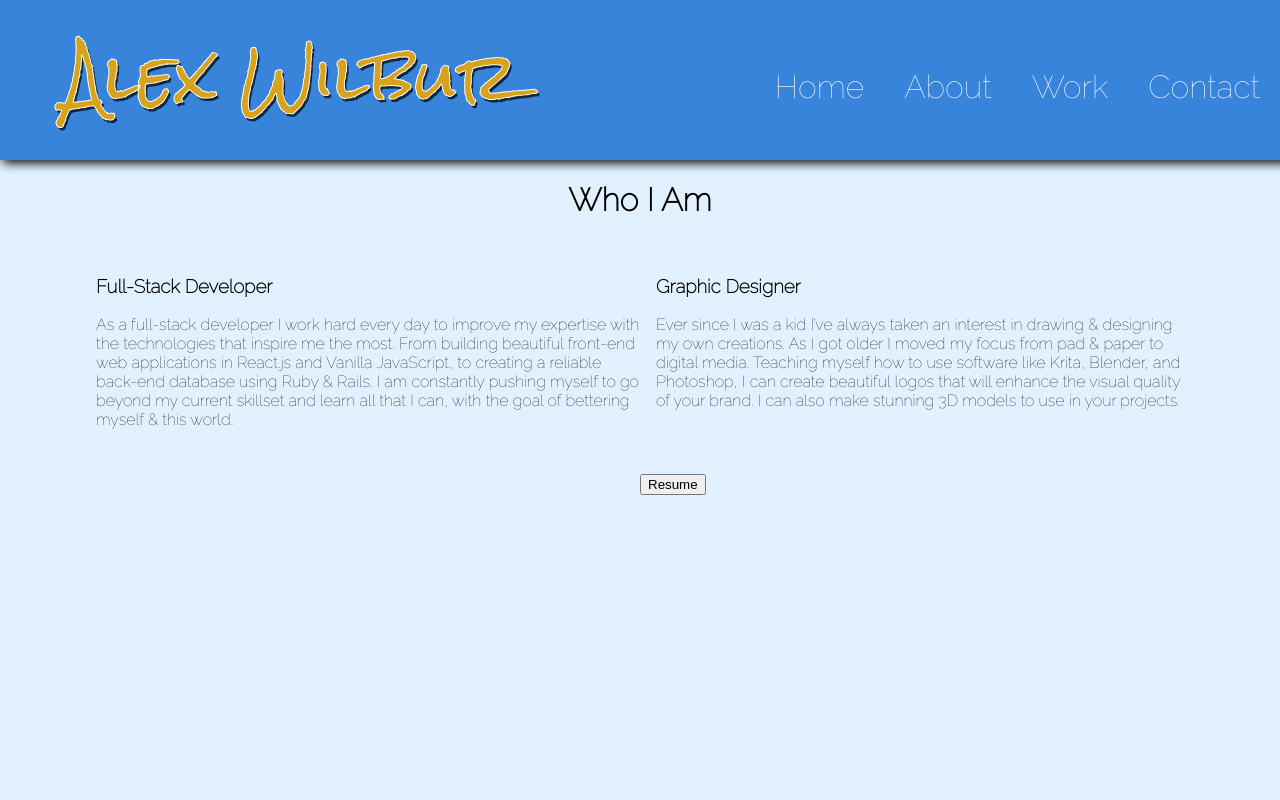
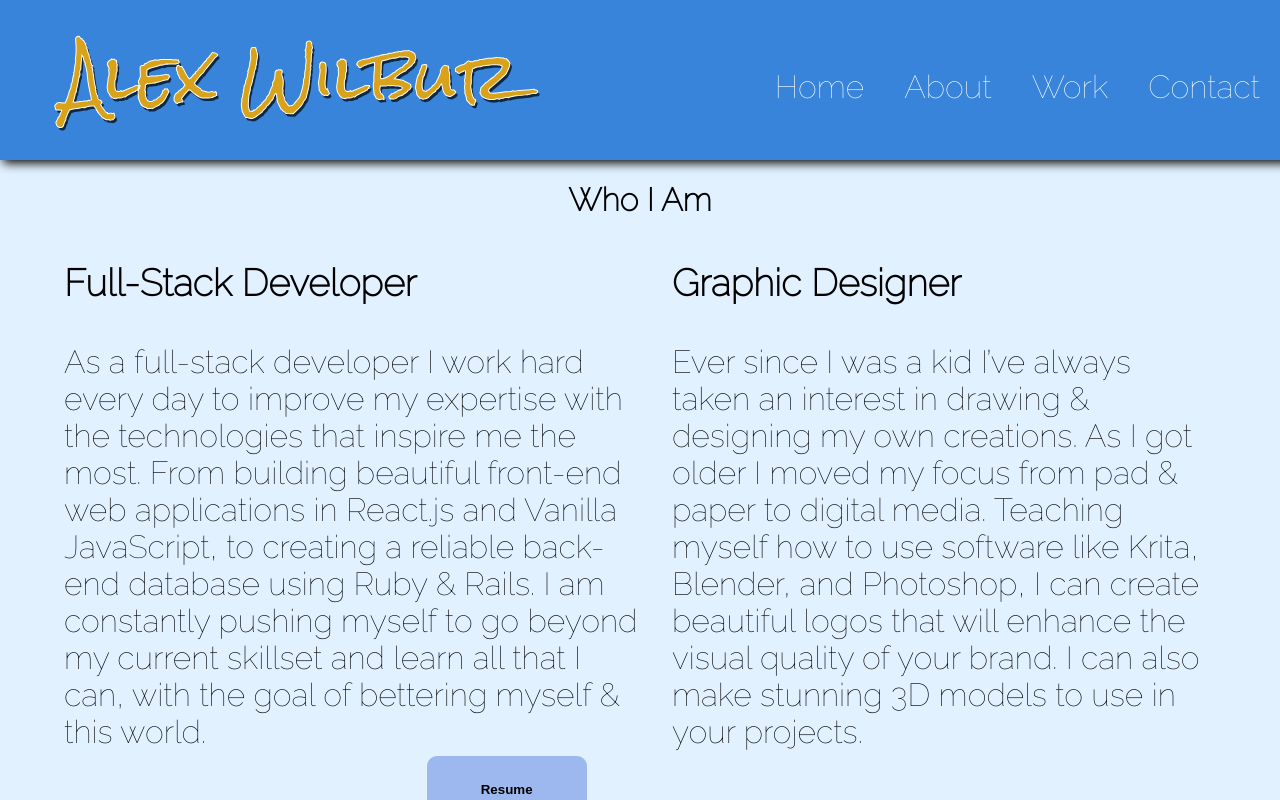
Before and after one commit to MrWil95/Portfolio, a React (Create React App) app in the folder client/: page /about in a window 1280 px wide. Built offline with nearby package versions, Linux system fonts and the light colour scheme.

Commit message:
fixed styling for about

```diff
--- a/client/src/components/Resume/Resume.css
+++ b/client/src/components/Resume/Resume.css
@@ -1,14 +1,33 @@
 .ResumeShadow {
   align-content: center;
   background-color: rgba(0, 0, 0, 0.5);
+  bottom: 38.7em;
   display: grid;
   height: 100%;
   justify-content: center;
+  opacity: 0;
   padding: 2em 0;
+  position: relative;
+}
+
+.ResumeShadowShow {
+  align-content: center;
+  animation: fadeIn 2s ease forwards;
+  background-color: rgba(0, 0, 0, 0.5);
+  bottom: 38.7em;
+  display: grid;
+  height: 100%;
+  justify-content: center;
+  opacity: 0;
+  padding: 2em 0;
+  position: relative;
+  transition: ease;
+  z-index: 4;
 }
 
 .resumecontainer {
   background-color: rgb(200, 200, 200);
+  bottom: 4em;
   display: grid;
   height: 100vh;
   justify-content: center;
@@ -27,6 +46,19 @@
   top: 1em;
 }
 
+.close:hover {
+  cursor: pointer;
+}
+
 .page {
   padding: .5em 0;
 }
+
+@keyframes fadeIn {
+  0% {
+    opacity: 0;
+  }
+  100% {
+    opacity: 1;
+  }
+}
--- a/client/src/components/Resume/Resume.jsx
+++ b/client/src/components/Resume/Resume.jsx
@@ -1,14 +1,14 @@
 import './Resume.css'
 import { useState } from 'react'
-import { Link } from 'react-router-dom'
 import { FaTimes } from 'react-icons/fa'
 import { Document, Page } from 'react-pdf/dist/esm/entry.webpack'
 import 'react-pdf/dist/esm/Page/AnnotationLayer.css'
 import AlexWResume from './AlexW-Resume.pdf'
 
-export default function Resume() {
+export default function Resume(props) {
   const [numPages, setNumPages] = useState(null)
   const [pageNumber, setPageNumber] = useState(null);
+  const { show, handleShow } = props
 
   const onDocumentLoadSuccess = ({ numPages }) => {
     setNumPages(numPages)
@@ -16,11 +16,9 @@ export default function Resume() {
   }
 
   return (
-    <div className='ResumeShadow'>
+    <div className={show ? 'ResumeShadow' : 'ResumeShadowShow'}>
       <div className='resumecontainer'>
-        <Link to='/about' className='close'>
-          <FaTimes />
-        </Link>
+        <FaTimes onClick={handleShow} className='close' />
         <Document
         file={AlexWResume}
         onLoadSuccess={onDocumentLoadSuccess}
--- a/client/src/screens/About/About.css
+++ b/client/src/screens/About/About.css
@@ -1,13 +1,6 @@
 .AboutContainer {
   display: grid;
   position: relative;
-}
-
-.resume {
-  grid-column: 1 / 2;
-  grid-row: 1 / 2;
-  position: absolute;
-  z-index: 3;
 }
 
 .abouttitle {
@@ -18,11 +11,12 @@
 
 .splitcontainer {
   display: grid;
+  font-size: clamp(1em, 3vw, 2em);
   grid-column: 1 / 2;
   grid-row: 1 / 2;
   grid-template-columns: 50% 50%;
-  margin: 4em;
   padding: 2em;
+  position: relative;
   text-align: left;
 }
 
@@ -30,6 +24,19 @@
   margin: 0 0 0 1em;
 }
 
-.link {
-  grid-column: 1 / 2;
+.showbtn {
+  background-color: #9DB8EE;
+  border: none;
+  border-radius: 10px;
+  bottom: 1.75em;
+  font-weight: 575;
+  height: 5em;
+  position: absolute;
+  right: 52em;
+  width: 12em;
+  z-index: 3;
 }
+
+.showbtn:hover {
+  cursor: pointer;
+}
--- a/client/src/screens/About/About.jsx
+++ b/client/src/screens/About/About.jsx
@@ -1,15 +1,20 @@
 import './About.css'
-import { Link, Route } from 'react-router-dom'
 import Layout from '../../components/Layout/Layout'
 import Resume from '../../components/Resume/Resume'
+import { useState } from 'react'
 
 export default function About() {
+  const [show, setShow] = useState('false')
+
+  const handleShow = () => {
+    setShow(prevState => {
+      return !prevState
+    })
+  }
+
   return (
     <Layout>
       <div className='AboutContainer'>
-        <Route path='/about/resume' className='resume'>
-          <Resume />
-        </Route>
         <h1 className='abouttitle'>Who I Am</h1>
         <div className='splitcontainer'>
           <div className='about1container'>
@@ -20,10 +25,9 @@ export default function About() {
             <h3 className='about2'>Graphic Designer</h3>
             <p className='about2info'>Ever since I was a kid I’ve always taken an interest in drawing & designing my own creations. As I got older I moved my focus from pad & paper to digital media. Teaching myself how to use software like Krita, Blender, and Photoshop, I can create beautiful logos that will enhance the visual quality of your brand. I can also make stunning 3D models to use in your projects.</p>
           </div>
+          <button className='showbtn' onClick={handleShow}>Resume</button>
         </div>
-        <Link to='/about/resume'>
-          <button className='link'>Resume</button>
-        </Link>
+        <Resume show={show} handleShow={handleShow} />
       </div>
     </Layout>
   )
```
